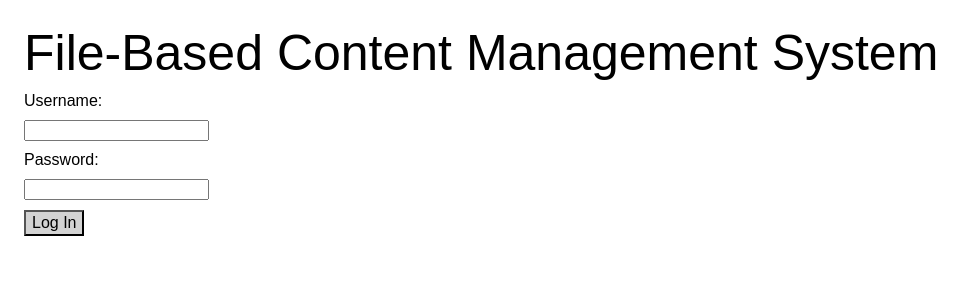
After one commit to Justin-Schultz-GHub/ls-py175-file-cms, a Flask app: page /sign_in in a window 1280 px wide. The commit adds this page. Shown: the top 300 px of the page, without its empty margins (0-975 px from the left). Run offline with Flask 3, Linux system fonts and the light colour scheme.

Commit message:
Add basic log in functionality

```diff
--- a/app.py
+++ b/app.py
@@ -8,6 +8,7 @@ from flask import (
                     redirect,
                     request,
                     send_from_directory,
+                    session,
                     url_for,
                     )
 
@@ -35,7 +36,20 @@ def file_exists(path):
 # Route hooks
 @app.route('/')
 def index():
-    return redirect(url_for('get_files'))
+    return render_template('index.html')
+
+@app.route('/sign_in', methods=['GET', 'POST'])
+def sign_in():
+    if request.method == 'GET':
+        return render_template('sign_in.html')
+    elif request.method == 'POST':
+        username, password = request.form['username'], request.form['password']
+        if username == 'admin' and password == 'secret':
+            flash('Welcome!', 'success')
+            return redirect(url_for('get_files'))
+
+    flash('Invalid login credentials', 'error')
+    return render_template('sign_in.html')
 
 @app.route('/files')
 def get_files():
--- a/static/stylesheets/application.css
+++ b/static/stylesheets/application.css
@@ -166,3 +166,52 @@ select[name="file_extension"] {
   max-width: 100%;
   vertical-align: middle;
 }
+
+.sign-in-button {
+  display: inline-block;
+  margin-top: 10px;
+  color: black;
+  background-color: lightgray;
+  cursor: pointer;
+}
+
+.sign-in-div label,
+.sign-in-div input,
+.sign-in-div button {
+    display: block;
+    margin-top: 10px;
+}
+
+.log-in-button {
+  -webkit-appearance: button;
+  -moz-appearance: button;
+  border: 2px outset ButtonBorder;
+  padding: 2px 6px;
+  font: menu;
+  cursor: pointer;
+  text-align: center;
+  text-decoration: none;
+  user-select: none;
+  display: block;
+  margin-top: 10px;
+  color: black;
+  background-color: lightgray;
+  float: left;
+}
+
+.sign-in-button {
+  -webkit-appearance: button;
+  -moz-appearance: button;
+  border: 2px outset ButtonBorder;
+  padding: 2px 6px;
+  font: menu;
+  cursor: pointer;
+  text-align: center;
+  text-decoration: none;
+  user-select: none;
+  display: block;
+  margin-top: 10px;
+  color: black;
+  background-color: lightgray;
+  float: left;
+}
--- /dev/null
+++ b/templates/index.html
@@ -0,0 +1,5 @@
+{% extends 'layout.html' %}
+
+{% block content %}
+    <a href="{{ url_for('sign_in') }}" class="sign-in-button">Sign In</a>
+{% endblock %}
--- /dev/null
+++ b/templates/sign_in.html
@@ -0,0 +1,15 @@
+{% extends 'layout.html' %}
+
+{% block content %}
+    <div class="sign-in-div">
+        <form method="POST" action="{{ url_for('sign_in') }}">
+            <label for="username">Username:</label>
+            <input type="text" id="username" name="username" required />
+
+            <label for="password">Password:</label>
+            <input type="password" id="password" name="password" required />
+
+            <button type="submit" class="log-in-button">Log In</button>
+        </form>
+    </div>
+{% endblock %}
```
